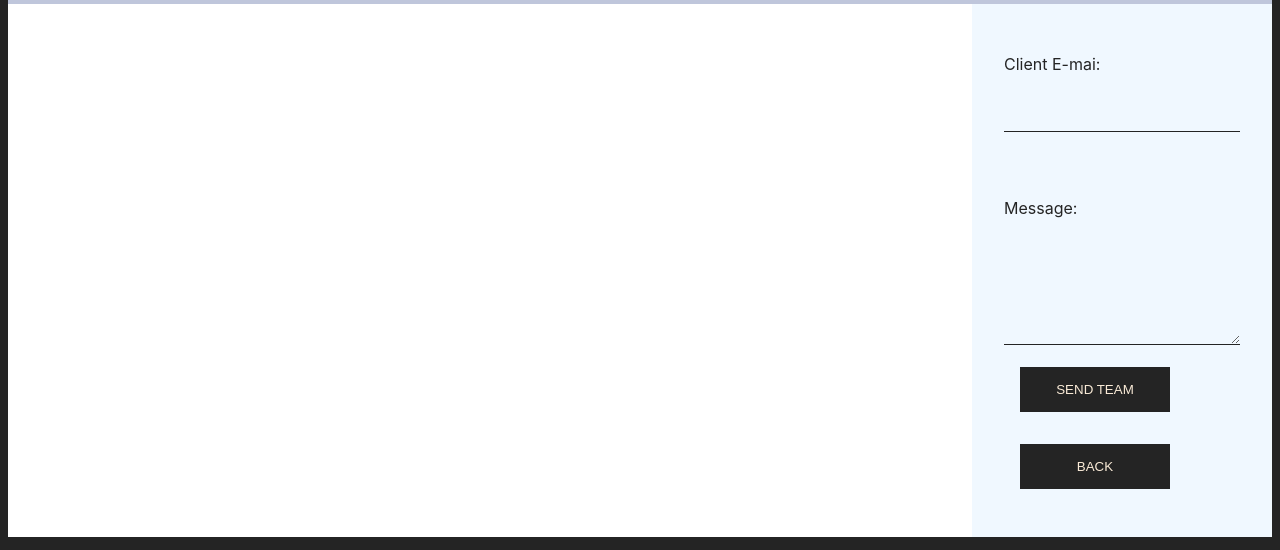
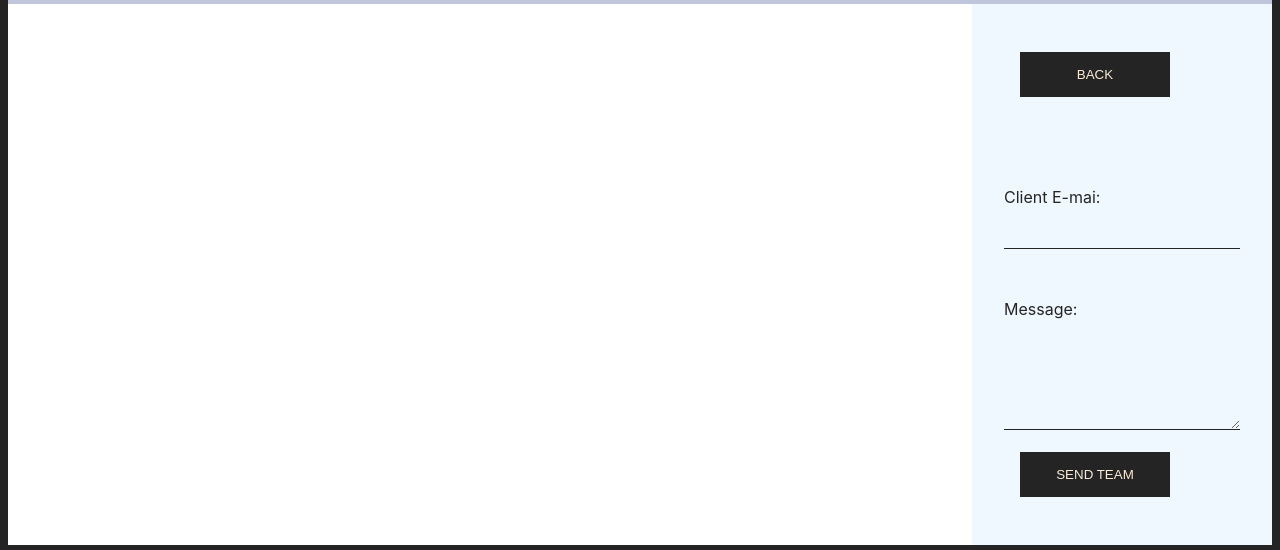
Before and after one commit to Jann778j/signifly_projekt, a React (Vite) app: page / in a window 1280 px wide. Both pictures are taken after a click on the button "SHOW TEAM". Shown: the part 310-860 px from the top of the page. Built offline with nearby package versions, Linux system fonts and the light colour scheme.

Commit message:
added client view

```diff
--- a/src/components/SendTeam.jsx
+++ b/src/components/SendTeam.jsx
@@ -1,18 +1,30 @@
-import React from 'react'
+import {useState} from 'react'
 
 function SendTeam(props) {
+    const [sent, setSent] = useState(false)
+    if(sent){
+        return <p>Team sendt!</p>
+    }
   return (
     <div className='SendTeam'>
-<p>Client E-mai:</p>
-<input className='message' type="email" required />
+
+         <button onClick={()=>props.setShowTeam(false)}>BACK</button>
+         <br />
+         <br />
+         <br />
+         <br />
+         <form action="">
+            <label htmlFor="form-email">Client E-mai:</label>
+<input className='message' required type="email"  name="email" id="form-email" />
 <br />
 <br />
 <br />
-<p>Message:</p>
+<label htmlFor="form-message">Message:</label>
 <textarea className='message' name="message" id="message" cols="30" rows="4"></textarea>
-<button >SEND TEAM</button>
+<button onClick={()=>setSent(true)}>SEND TEAM</button>
+</form>
 
- <button onClick={()=>props.setShowTeam(false)}>BACK</button>
+
     </div>
 
   )
```
